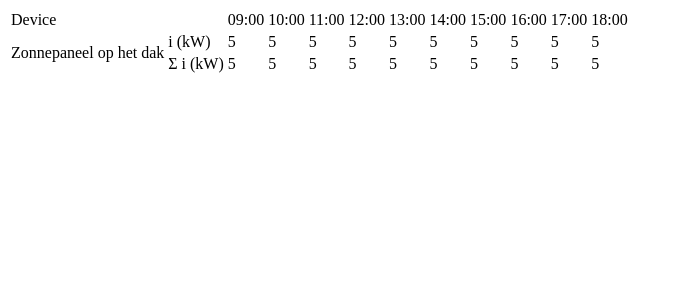
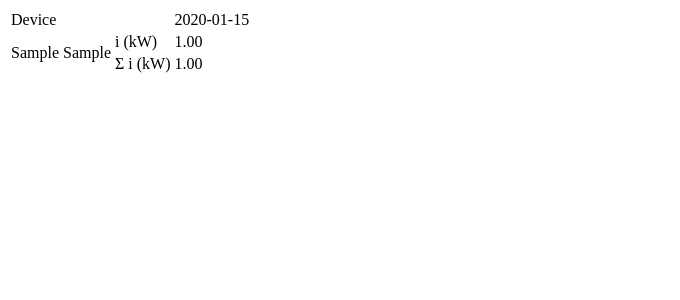
Before and after one commit to Boonstra/4.1WD-EnergySite, a Django app: page /measurements/ in a window 1280 px wide. Shown: the top 300 px of the page, without its empty margins (0-680 px from the left). Run offline with Django 3.2, Linux system fonts and the light colour scheme; tables that the repository leaves empty hold one stand-in row (values such as "Sample post").

Commit message:
Measurements table finished

```diff
--- a/measurements/models.py
+++ b/measurements/models.py
@@ -10,5 +10,6 @@ class Time(models.Model):
 class Measurement(models.Model):
     facility = models.ForeignKey(Facility)
     device = models.ForeignKey(Device)
+    date = models.DateField()
     time = models.ForeignKey(Time)
     value = models.FloatField()
--- a/measurements/templates/measurements/index.html
+++ b/measurements/templates/measurements/index.html
@@ -6,48 +6,32 @@
 
         <tr>
             <td class="blue-background" colspan="2">Device</td>
-            <td class="blue-background">09:00</td>
-            <td class="blue-background">10:00</td>
-            <td class="blue-background">11:00</td>
-            <td class="blue-background">12:00</td>
-            <td class="blue-background">13:00</td>
-            <td class="blue-background">14:00</td>
-            <td class="blue-background">15:00</td>
-            <td class="blue-background">16:00</td>
-            <td class="blue-background">17:00</td>
-            <td class="blue-background">18:00</td>
+
+            {% for time in times %}
+                <td class="blue-background">{{ time.time }}</td>
+            {%  endfor %}
         </tr>
 
+        {% for device, measurements in measurements_by_device.items %}
+
             <tr>
-            <td class="blue-background" rowspan="2">Zonnepaneel op het dak</td>
+                <td class="blue-background" rowspan="2">{{ device.brand }} {{ device.model }}</td>
                 <td class="blue-background">i (kW)</td>
 
-            <td>5</td>
-            <td>5</td>
-            <td>5</td>
-            <td>5</td>
-            <td>5</td>
-            <td>5</td>
-            <td>5</td>
-            <td>5</td>
-            <td>5</td>
-            <td>5</td>
+                {% for measurement in measurements.measurements %}
+                    <td>{{ measurement.value|floatformat:2 }}</td>
+                {% endfor %}
             </tr>
 
             <tr>
                 <td class="blue-background">&Sigma; i (kW)</td>
 
-            <td>5</td>
-            <td>5</td>
-            <td>5</td>
-            <td>5</td>
-            <td>5</td>
-            <td>5</td>
-            <td>5</td>
-            <td>5</td>
-            <td>5</td>
-            <td>5</td>
+                {% for total in measurements.totals %}
+                    <td>{{ total|floatformat:2 }}</td>
+                {% endfor %}
             </tr>
+
+        {% endfor %}
 
     </table>
 
--- a/measurements/views.py
+++ b/measurements/views.py
@@ -1,6 +1,33 @@
 from django.shortcuts import render
+from devices.models import Device
+from measurements.models import Measurement, Time
 
 
 def index(request):
-    context = {}
+    # TODO Get current facility ID
+    # Get all measurements
+    measurements = Measurement.objects.filter(facility_id=1).order_by('device__id', 'time__time')
+
+    # Put all measurements in a dictionary ordered by their device
+    measurements_by_device = {}
+    for measurement in measurements:
+        if measurement.device not in measurements_by_device.keys():
+            measurements_by_device[measurement.device] = {'measurements': [], 'totals': []}
+
+        # Add measurement
+        measurements_by_device[measurement.device]['measurements'].append(measurement)
+
+        # Calculate/add totals
+        if len(measurements_by_device[measurement.device]['totals']) > 0:
+            previous_total = measurements_by_device[measurement.device]['totals'][-1]
+
+            measurements_by_device[measurement.device]['totals'].append(measurement.value + previous_total)
+        else:
+            measurements_by_device[measurement.device]['totals'].append(measurement.value)
+
+    # Get times
+    times = Time.objects.all()
+
+    context = {'measurements_by_device': measurements_by_device, 'times': times}
+
     return render(request, 'measurements/index.html', context)
```
Lines whose indentation alone changed are shown as unchanged.
